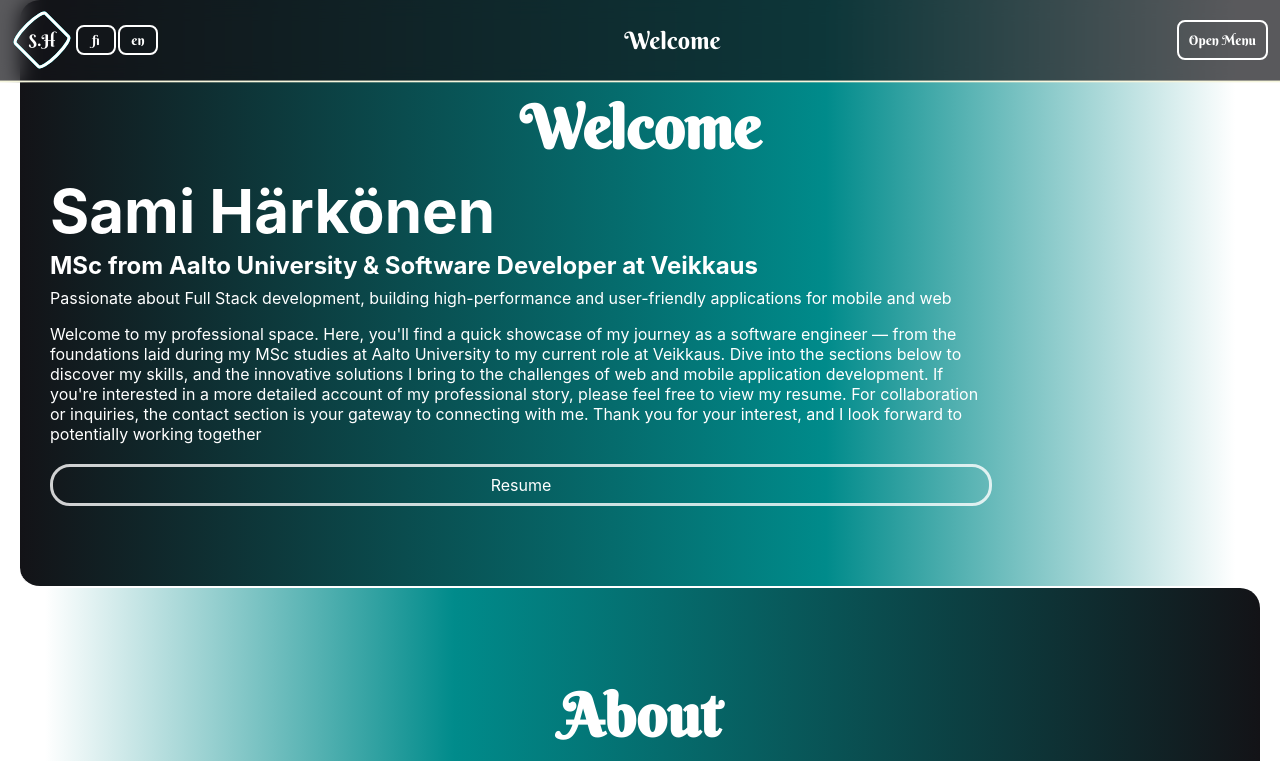
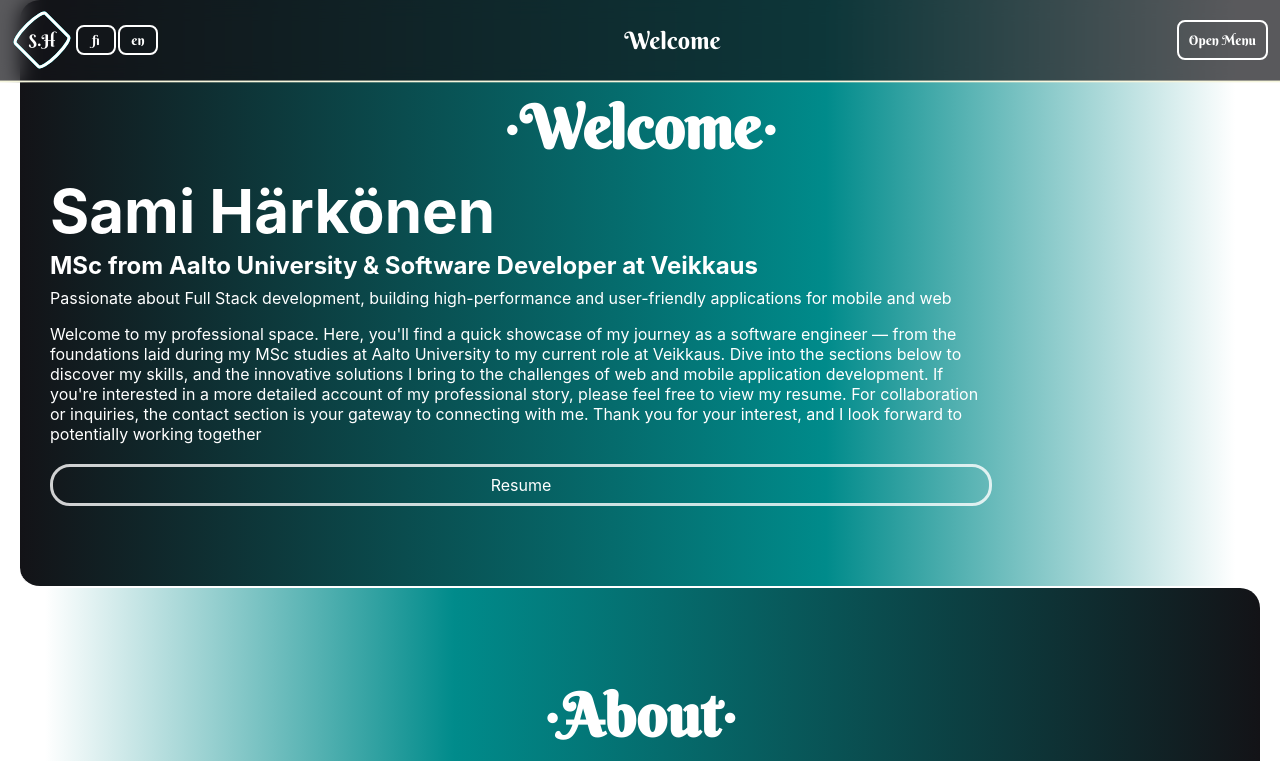
Before and after one commit to SamkHarks/My-page, a React (Create React App) app: page / in a window 1280 px wide. Shown: the top 761 px of the page. Built offline with nearby package versions, Linux system fonts and the light colour scheme.

Commit message:
add id to div and wrap sections titles with dots

```diff
--- a/src/components/sections/Sections.tsx
+++ b/src/components/sections/Sections.tsx
@@ -25,8 +25,8 @@ type Props = {
 const SectionWrapper = ({ section, sectionRefs, children }: Props) => {
   const { t } = useTranslation("sections");
   return (
-    <div ref={sectionRefs[section.id]} className={styles.section}>
-      <h1 className={styles.section_title}>{t(section.id)}</h1>
+    <div id={section.id} ref={sectionRefs[section.id]} className={styles.section}>
+      <h1 className={styles.section_title}>{`\u00B7${t(section.id)}\u00B7`}</h1>
       <div className={"section_content"}>{children}</div>
     </div>
   );
```
